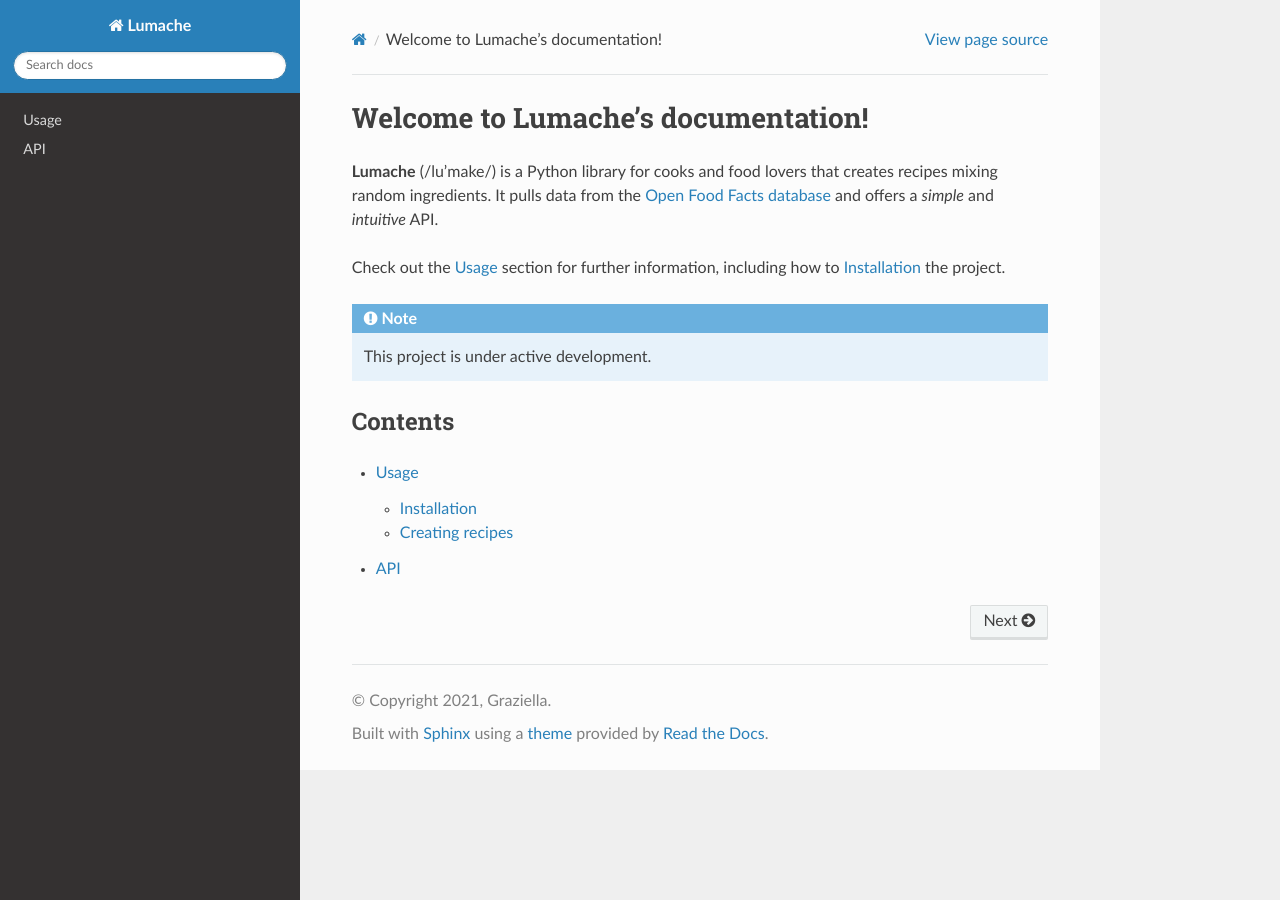
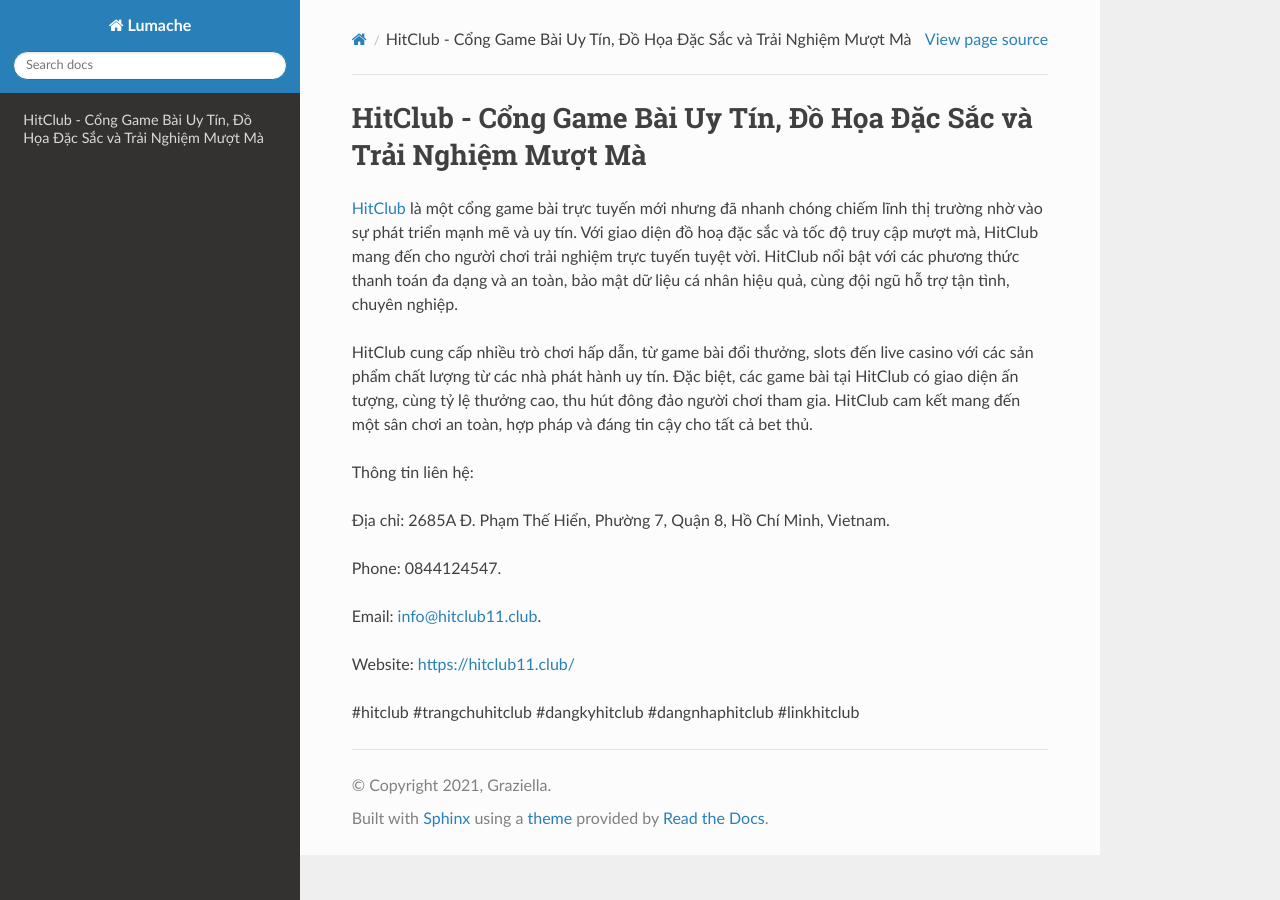
Before and after one commit to plapenanec/linkkhitclub11club, a Sphinx documentation site: the page built from docs/source/index.rst, in a window 1280 px wide. Built offline with Sphinx 7.4.7 and the Read the Docs theme 3.1.0, drawn with Linux system fonts in a browser that asks for light colours.

Commit message:
Update index.rst

```diff
--- a/docs/source/index.rst
+++ b/docs/source/index.rst
@@ -1,22 +1,18 @@
-Welcome to Lumache's documentation!
+HitClub - Cổng Game Bài Uy Tín, Đồ Họa Đặc Sắc và Trải Nghiệm Mượt Mà
 ===================================
 
-**Lumache** (/lu'make/) is a Python library for cooks and food lovers
-that creates recipes mixing random ingredients.
-It pulls data from the `Open Food Facts database <https://world.openfoodfacts.org/>`_
-and offers a *simple* and *intuitive* API.
+`HitClub <https://hitclub11.club/>`_ là một cổng game bài trực tuyến mới nhưng đã nhanh chóng chiếm lĩnh thị trường nhờ vào sự phát triển mạnh mẽ và uy tín. Với giao diện đồ hoạ đặc sắc và tốc độ truy cập mượt mà, HitClub mang đến cho người chơi trải nghiệm trực tuyến tuyệt vời. HitClub nổi bật với các phương thức thanh toán đa dạng và an toàn, bảo mật dữ liệu cá nhân hiệu quả, cùng đội ngũ hỗ trợ tận tình, chuyên nghiệp.
 
-Check out the :doc:`usage` section for further information, including
-how to :ref:`installation` the project.
+HitClub cung cấp nhiều trò chơi hấp dẫn, từ game bài đổi thưởng, slots đến live casino với các sản phẩm chất lượng từ các nhà phát hành uy tín. Đặc biệt, các game bài tại HitClub có giao diện ấn tượng, cùng tỷ lệ thưởng cao, thu hút đông đảo người chơi tham gia. HitClub cam kết mang đến một sân chơi an toàn, hợp pháp và đáng tin cậy cho tất cả bet thủ.
 
-.. note::
+Thông tin liên hệ:
 
-   This project is under active development.
+Địa chỉ: 2685A Đ. Phạm Thế Hiển, Phường 7, Quận 8, Hồ Chí Minh, Vietnam.
 
-Contents
---------
+Phone: 0844124547.
 
-.. toctree::
+Email: info@hitclub11.club.
 
-   usage
-   api
+Website: https://hitclub11.club/
+
+#hitclub #trangchuhitclub #dangkyhitclub #dangnhaphitclub #linkhitclub
```
